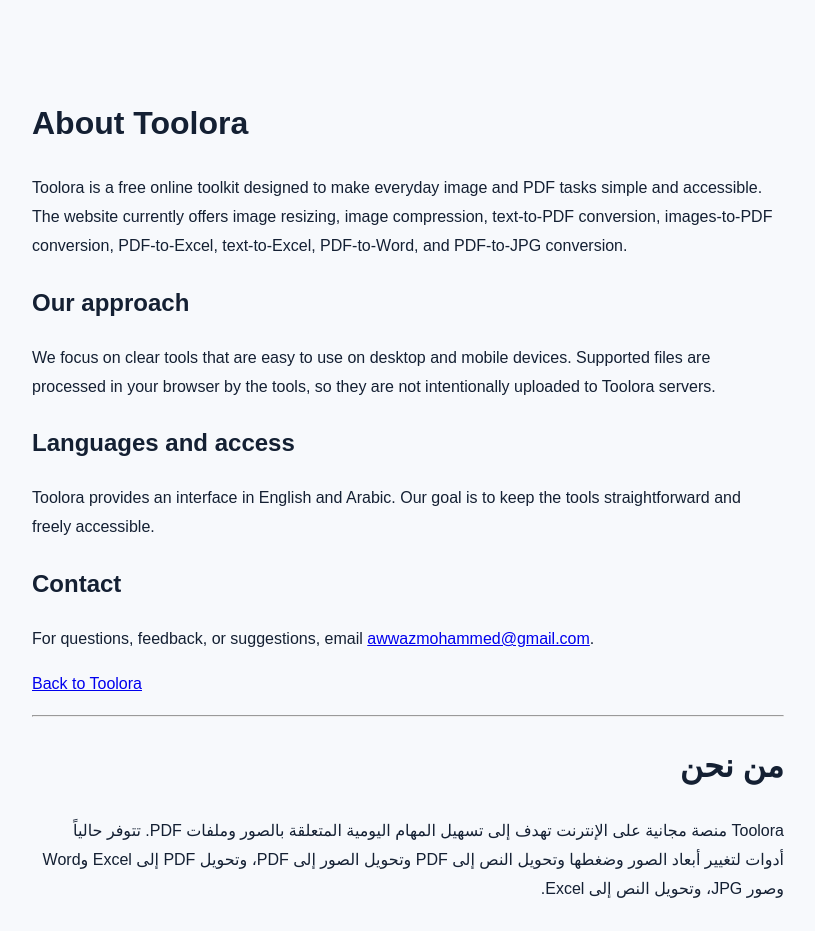
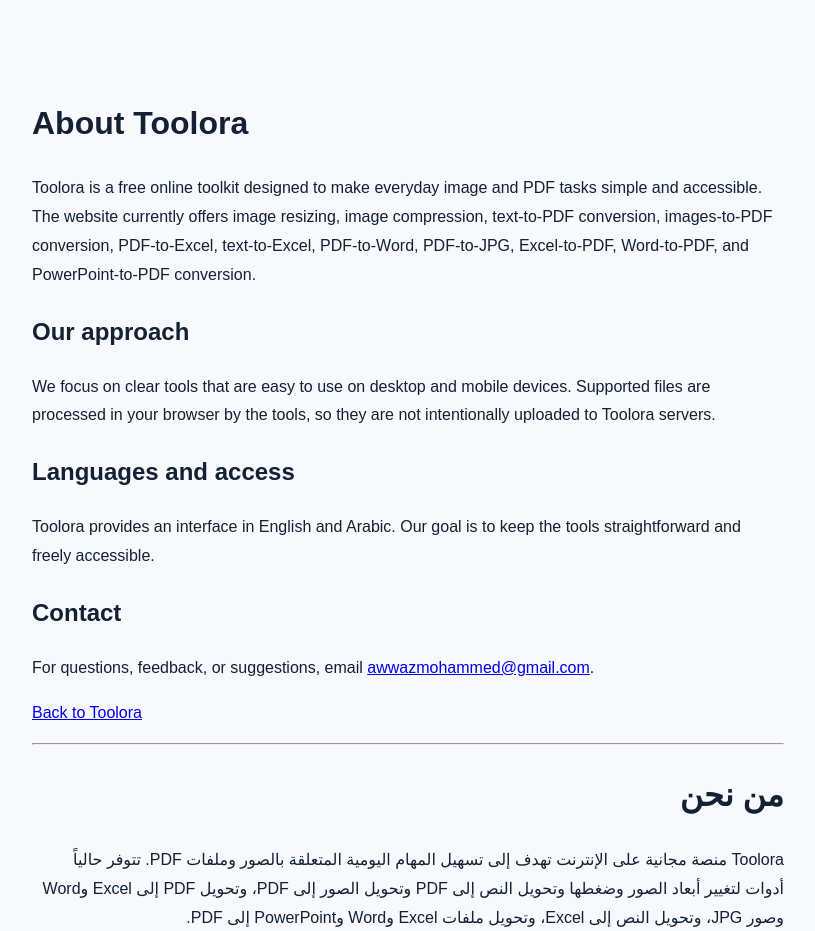
Before and after one commit to m5716386/toolora, a Next.js app: page /about in a window 1280 px wide. Shown: the top 931 px of the page, without its empty margins (232-1047 px from the left). Built offline with nearby package versions, Linux system fonts and the light colour scheme.

Commit message:
Update About page with Office to PDF converters

```diff
--- a/app/about/page.tsx
+++ b/app/about/page.tsx
@@ -7,7 +7,7 @@ export default function About() {
   return (
     <main style={{maxWidth:800,margin:"50px auto",padding:24,fontFamily:"Arial,sans-serif",lineHeight:1.8}}>
       <h1>About Toolora</h1>
-      <p>Toolora is a free online toolkit designed to make everyday image and PDF tasks simple and accessible. The website currently offers image resizing, image compression, text-to-PDF conversion, images-to-PDF conversion, PDF-to-Excel, text-to-Excel, PDF-to-Word, and PDF-to-JPG conversion.</p>
+      <p>Toolora is a free online toolkit designed to make everyday image and PDF tasks simple and accessible. The website currently offers image resizing, image compression, text-to-PDF conversion, images-to-PDF conversion, PDF-to-Excel, text-to-Excel, PDF-to-Word, PDF-to-JPG, Excel-to-PDF, Word-to-PDF, and PowerPoint-to-PDF conversion.</p>
       <h2>Our approach</h2>
       <p>We focus on clear tools that are easy to use on desktop and mobile devices. Supported files are processed in your browser by the tools, so they are not intentionally uploaded to Toolora servers.</p>
       <h2>Languages and access</h2>
@@ -17,7 +17,7 @@ export default function About() {
       <p><a href="/">Back to Toolora</a></p>
       <hr />
       <h1 dir="rtl">من نحن</h1>
-      <p dir="rtl">Toolora منصة مجانية على الإنترنت تهدف إلى تسهيل المهام اليومية المتعلقة بالصور وملفات PDF. تتوفر حالياً أدوات لتغيير أبعاد الصور وضغطها وتحويل النص إلى PDF وتحويل الصور إلى PDF، وتحويل PDF إلى Excel وWord وصور JPG، وتحويل النص إلى Excel.</p>
+      <p dir="rtl">Toolora منصة مجانية على الإنترنت تهدف إلى تسهيل المهام اليومية المتعلقة بالصور وملفات PDF. تتوفر حالياً أدوات لتغيير أبعاد الصور وضغطها وتحويل النص إلى PDF وتحويل الصور إلى PDF، وتحويل PDF إلى Excel وWord وصور JPG، وتحويل النص إلى Excel، وتحويل ملفات Excel وWord وPowerPoint إلى PDF.</p>
       <h2 dir="rtl">طريقتنا</h2>
       <p dir="rtl">نركز على توفير أدوات واضحة وسهلة الاستخدام على الهاتف والحاسوب. تتم معالجة الملفات المدعومة داخل متصفح المستخدم، ولا ترفعها الأدوات عمداً إلى خوادم Toolora.</p>
       <h2 dir="rtl">اللغات والتواصل</h2>
```
